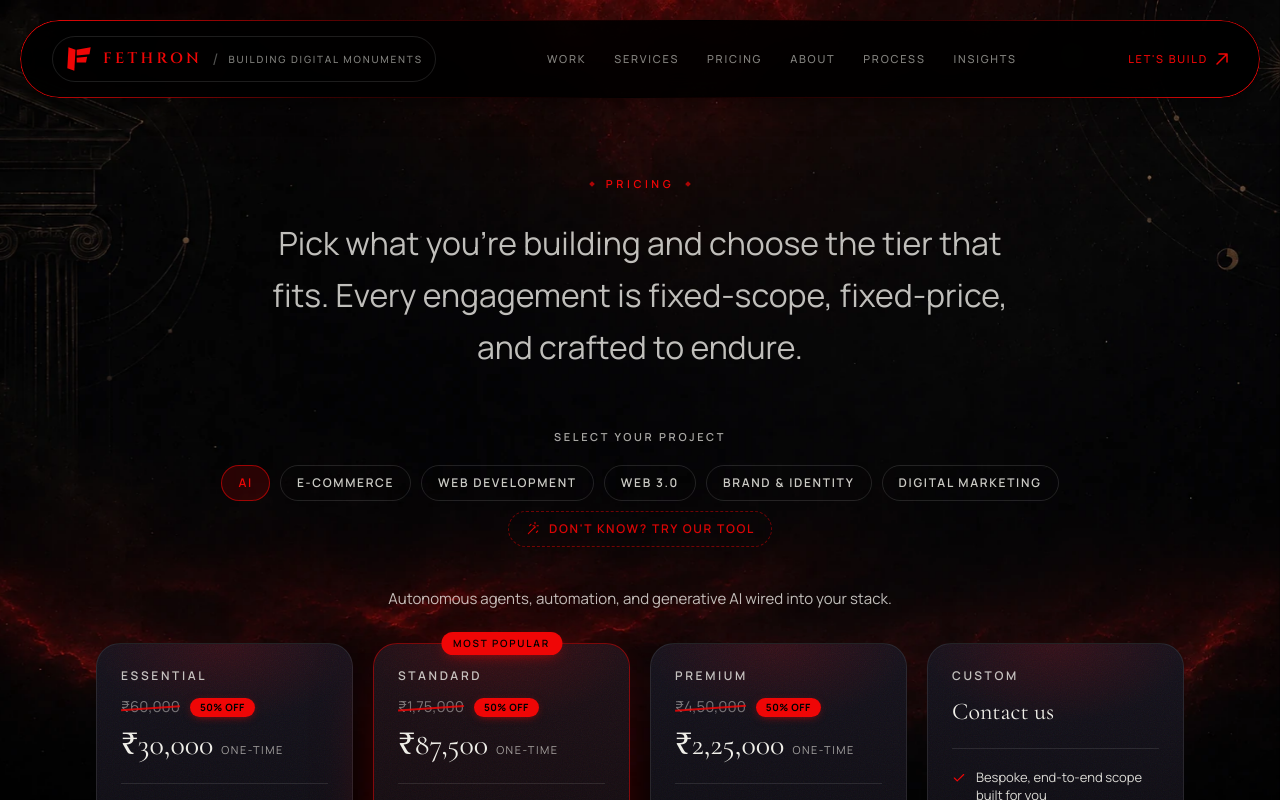
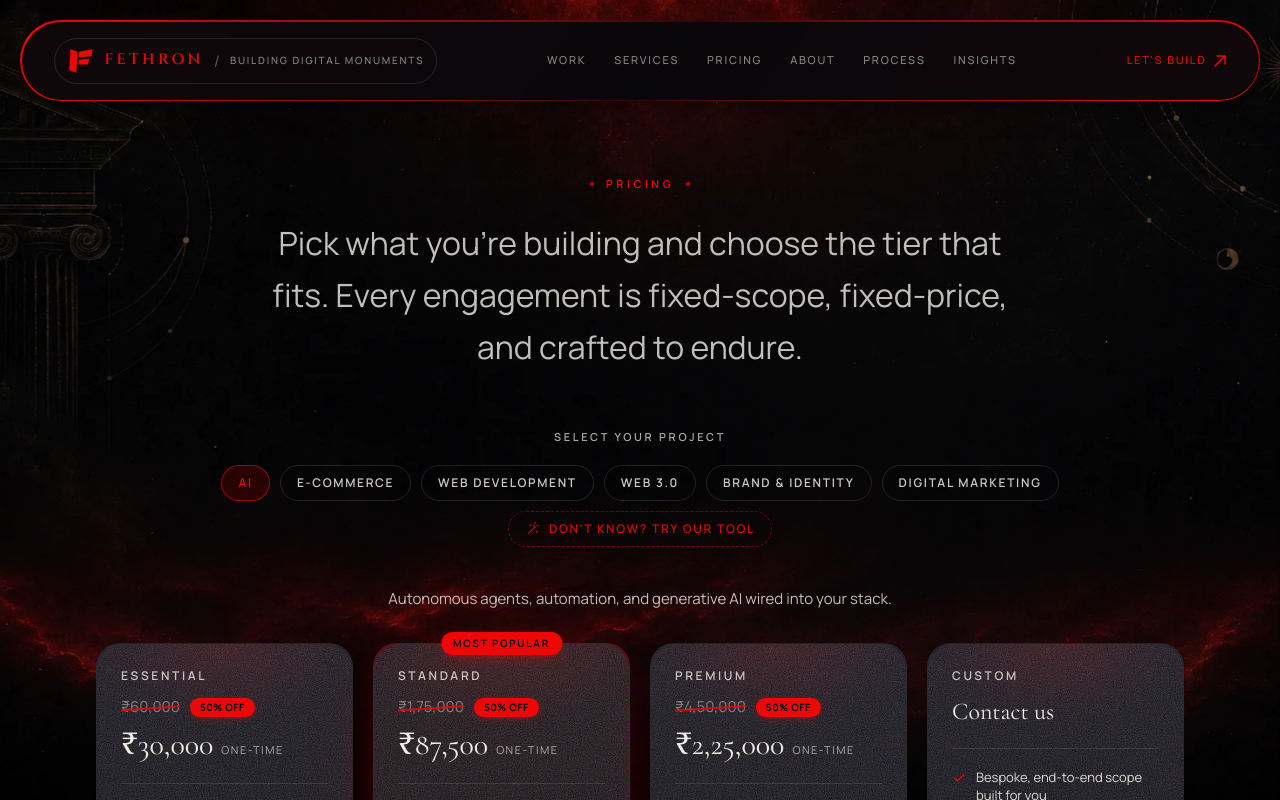
Before and after one commit to fethronai-web/fethronfrontend, a Next.js app: page /pricing in a window 1280 px wide. Shown: the top 800 px of the page. Built offline with nearby package versions, Linux system fonts and the light colour scheme.

Commit message:
Pricing card texture + header gradient pill border (inline styles for dev/prod parity)

```diff
--- a/src/components/layout/site-header.tsx
+++ b/src/components/layout/site-header.tsx
@@ -85,29 +85,30 @@ export function SiteHeader() {
     >
       <div
         className={cn(
-          "pointer-events-auto relative w-full transition-[background-color,box-shadow,border-radius] duration-300",
+          "pointer-events-auto w-full transition-[box-shadow,border-radius] duration-300",
           onHero
             ? "bg-transparent"
-            : "overflow-hidden rounded-2xl bg-black/90 shadow-[0_8px_32px_-8px_rgba(0,0,0,0.6)] backdrop-blur-md sm:rounded-full",
+            : "rounded-2xl shadow-[0_8px_32px_-8px_rgba(0,0,0,0.6)] sm:rounded-full",
         )}
+        style={
+          onHero
+            ? undefined
+            : {
+                // ~1.5px red gradient ring (padding reveals it); dark-maroon middle
+                // instead of pure black so it stays visible on the dark page.
+                padding: "1.5px",
+                background:
+                  "linear-gradient(130deg, #ef0606 0%, #7a0d0d 38%, #2a0606 52%, #7a0d0d 66%, #ef0606 100%)",
+              }
+        }
       >
-        {/* red + black gradient border — only in the solid (pill) state */}
-        {!onHero && (
-          <span
-            aria-hidden="true"
-            className="pointer-events-none absolute inset-0 rounded-2xl sm:rounded-full"
-            style={{
-              padding: "1px",
-              background:
-                "linear-gradient(135deg, #ef0606 0%, rgba(239,6,6,0.25) 28%, #000 52%, rgba(239,6,6,0.25) 74%, #ef0606 100%)",
-              WebkitMask:
-                "linear-gradient(#fff 0 0) content-box, linear-gradient(#fff 0 0)",
-              WebkitMaskComposite: "xor",
-              maskComposite: "exclude",
-            }}
-          />
-        )}
-
+        <div
+          className={cn(
+            "relative w-full",
+            onHero ? "" : "overflow-hidden rounded-2xl backdrop-blur-md sm:rounded-full",
+          )}
+          style={onHero ? undefined : { background: "rgba(8,8,11,0.96)" }}
+        >
         <div className="flex items-center justify-between gap-3 px-4 py-3 sm:gap-4 sm:px-6 sm:py-4 lg:px-8">
           <Link
             href="/"
@@ -276,6 +277,7 @@ export function SiteHeader() {
             </motion.nav>
           ) : null}
         </AnimatePresence>
+        </div>
       </div>
     </header>
   );
--- a/src/components/sections/pricing-content.tsx
+++ b/src/components/sections/pricing-content.tsx
@@ -172,8 +172,8 @@ function TierCard({ tier }: { tier: Tier }) {
           style={{ background: "radial-gradient(75% 100% at 50% 0%, rgba(239,6,6,0.13), transparent 70%)" }}
         />
         <div
-          className="absolute inset-0 mix-blend-soft-light"
-          style={{ backgroundImage: NOISE, opacity: 0.7 }}
+          className="absolute inset-0"
+          style={{ backgroundImage: NOISE, opacity: 0.55 }}
         />
         <div
           className="absolute -right-16 -top-16 h-40 w-40 rounded-full opacity-0 transition-opacity duration-300 group-hover:opacity-100"
```
